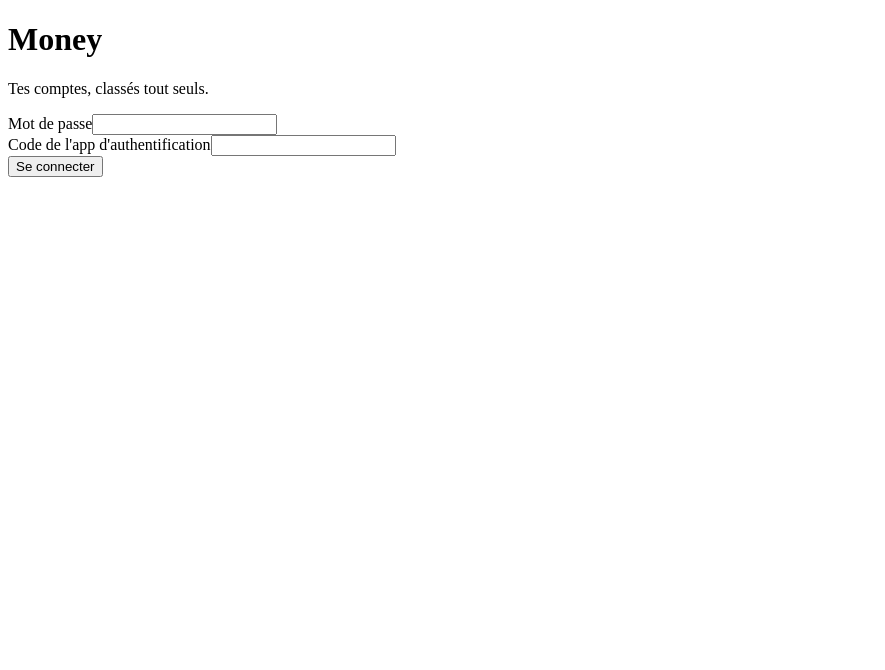
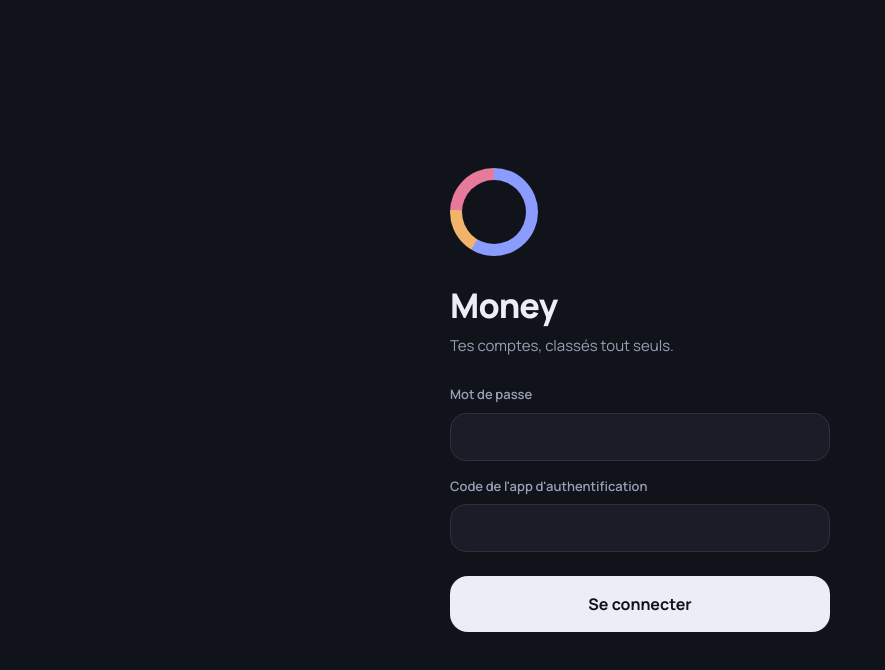
Before and after one commit to johanpoyet/money, a Next.js app: page /login in a window 1280 px wide. Shown: the top 670 px of the page, without its empty margins (0-885 px from the left). Built offline with nearby package versions, Linux system fonts and the light colour scheme.

Commit message:
feat(ui): thème Nuit, layout PWA et composants de base

```diff
--- /dev/null
+++ b/src/app/globals.css
@@ -0,0 +1,48 @@
+@import "tailwindcss";
+
+/* DA « Nuit » : tokens issus de la planche système. */
+@theme {
+  --color-bg: #11131b;
+  --color-surface: #1a1d28;
+  --color-surface-2: #232736;
+  --color-line: #2c3142;
+  --color-ink: #eceef5;
+  --color-muted: #9aa0b4;
+  --color-fixe: #8b9cff;
+  --color-courant: #f2b46b;
+  --color-plaisir: #e7799a;
+  --color-plus: #6fd3a5;
+  --color-over: #ff7a6b;
+  --color-fixe-soft: #22263a;
+  --color-courant-soft: #2d2a22;
+  --color-plaisir-soft: #2a2433;
+  --color-plus-soft: #1c2e28;
+
+  --font-sans: var(--font-manrope), system-ui, sans-serif;
+  --font-mono: var(--font-dm-mono), ui-monospace, monospace;
+
+  --radius-card: 18px;
+  --radius-block: 22px;
+}
+
+html,
+body {
+  background: var(--color-bg);
+  color: var(--color-ink);
+  color-scheme: dark;
+}
+
+body {
+  font-family: var(--font-sans);
+  -webkit-font-smoothing: antialiased;
+}
+
+.num {
+  font-family: var(--font-mono);
+  font-variant-numeric: tabular-nums;
+}
+
+:focus-visible {
+  outline: 2px solid var(--color-courant);
+  outline-offset: 2px;
+}
--- /dev/null
+++ b/src/app/layout.tsx
@@ -0,0 +1,28 @@
+import type { Metadata, Viewport } from "next";
+import { DM_Mono, Manrope } from "next/font/google";
+import "./globals.css";
+
+const manrope = Manrope({ subsets: ["latin"], variable: "--font-manrope", display: "swap" });
+const dmMono = DM_Mono({ subsets: ["latin"], weight: ["400", "500"], variable: "--font-dm-mono", display: "swap" });
+
+export const metadata: Metadata = {
+  title: "Money",
+  description: "Mes comptes, classés tout seuls.",
+  robots: { index: false, follow: false },
+  appleWebApp: { capable: true, title: "Money", statusBarStyle: "black-translucent" },
+};
+
+export const viewport: Viewport = {
+  themeColor: "#11131b",
+  viewportFit: "cover",
+  width: "device-width",
+  initialScale: 1,
+};
+
+export default function RootLayout({ children }: { children: React.ReactNode }) {
+  return (
+    <html lang="fr" className={`${manrope.variable} ${dmMono.variable}`}>
+      <body className="min-h-dvh">{children}</body>
+    </html>
+  );
+}
--- /dev/null
+++ b/src/app/manifest.ts
@@ -0,0 +1,15 @@
+import type { MetadataRoute } from "next";
+
+export default function manifest(): MetadataRoute.Manifest {
+  return {
+    name: "Money",
+    short_name: "Money",
+    description: "Mes comptes, classés tout seuls.",
+    start_url: "/",
+    display: "standalone",
+    background_color: "#11131b",
+    theme_color: "#11131b",
+    lang: "fr",
+    icons: [{ src: "/icon.svg", sizes: "any", type: "image/svg+xml" }],
+  };
+}
--- /dev/null
+++ b/src/components/nav.tsx
@@ -0,0 +1,55 @@
+"use client";
+
+import Link from "next/link";
+import { usePathname } from "next/navigation";
+
+const ITEMS = [
+  { href: "/", label: "Accueil", d: ["M3 11l9-7 9 7v9a1 1 0 0 1-1 1h-5v-6H9v6H4a1 1 0 0 1-1-1z"] },
+  { href: "/operations", label: "Opérations", d: ["M8 6h13M8 12h13M8 18h13M3 6h.01M3 12h.01M3 18h.01"] },
+  { href: "/budget", label: "Budget", d: ["M21 12A9 9 0 1 1 12 3v9z", "M15 3.5A9 9 0 0 1 20.5 9H15z"] },
+  { href: "/reglages", label: "Réglages", d: ["M4 6h10M18 6h2M4 12h4M12 12h8M4 18h12"], circles: [[16, 6], [10, 12], [18, 18]] },
+] as const;
+
+/** Barre d'onglets flottante (DA Nuit). */
+export function Nav() {
+  const path = usePathname();
+  return (
+    <nav
+      aria-label="Navigation principale"
+      className="fixed inset-x-5 z-20 mx-auto grid max-w-[440px] grid-cols-4 rounded-[26px] bg-surface p-1.5"
+      style={{ bottom: "max(22px, env(safe-area-inset-bottom))" }}
+    >
+      {ITEMS.map((it) => {
+        const active = it.href === "/" ? path === "/" : path.startsWith(it.href);
+        return (
+          <Link
+            key={it.href}
+            href={it.href}
+            aria-label={it.label}
+            aria-current={active ? "page" : undefined}
+            className={`flex h-12 items-center justify-center rounded-[20px] ${active ? "bg-ink text-bg" : "text-muted"}`}
+          >
+            <svg aria-hidden width="22" height="22" viewBox="0 0 24 24" fill="none" stroke="currentColor" strokeWidth="1.8" strokeLinecap="round" strokeLinejoin="round">
+              {it.d.map((d) => (
+                <path key={d} d={d} />
+              ))}
+              {"circles" in it && it.circles.map(([cx, cy]) => <circle key={`${cx}-${cy}`} cx={cx} cy={cy} r="2" />)}
+            </svg>
+          </Link>
+        );
+      })}
+    </nav>
+  );
+}
+
+/** Conteneur d'écran mobile : marges, place pour la barre d'onglets. */
+export function Screen({ children }: { children: React.ReactNode }) {
+  return (
+    <>
+      <main className="mx-auto flex max-w-[480px] flex-col gap-5 px-5 pb-32 pt-7" style={{ paddingTop: "max(28px, env(safe-area-inset-top))" }}>
+        {children}
+      </main>
+      <Nav />
+    </>
+  );
+}
--- /dev/null
+++ b/src/components/ui.tsx
@@ -0,0 +1,94 @@
+import { GROUP_LABEL, dayLabel, signed } from "@/lib/format";
+
+type GroupKey = "fixe" | "courant" | "plaisir" | "hors";
+
+const GROUP_STYLE: Record<GroupKey, { fg: string; bg: string }> = {
+  fixe: { fg: "text-fixe", bg: "bg-fixe-soft" },
+  courant: { fg: "text-courant", bg: "bg-courant-soft" },
+  plaisir: { fg: "text-plaisir", bg: "bg-plaisir-soft" },
+  hors: { fg: "text-plus", bg: "bg-plus-soft" },
+};
+
+/** Anneau de répartition fixes / courant / plaisirs. */
+export function Ring({ fixe, courant, plaisir, total }: { fixe: number; courant: number; plaisir: number; total: number }) {
+  const safe = total || 1;
+  const a = (fixe / safe) * 100;
+  const b = a + (courant / safe) * 100;
+  const bg = total
+    ? `conic-gradient(var(--color-fixe) 0 ${a}%, var(--color-courant) ${a}% ${b}%, var(--color-plaisir) ${b}% 100%)`
+    : "var(--color-line)";
+  return (
+    <div className="flex size-[132px] shrink-0 items-center justify-center rounded-full" style={{ background: bg }}>
+      <div className="flex size-[100px] flex-col items-center justify-center gap-0.5 rounded-full bg-surface">
+        <span className="text-[11px] text-muted">Dépensé</span>
+        <span className="num text-[17px]">{Math.round(total).toLocaleString("fr-FR")} €</span>
+      </div>
+    </div>
+  );
+}
+
+export function Gauge({ spent, budget, group }: { spent: number; budget: number; group: GroupKey }) {
+  const over = spent > budget;
+  const pct = Math.min(100, (spent / (budget || 1)) * 100);
+  const color = over ? "bg-over" : { fixe: "bg-fixe", courant: "bg-courant", plaisir: "bg-plaisir", hors: "bg-plus" }[group];
+  return (
+    <div className="h-1.5 rounded-full bg-line">
+      <div className={`h-1.5 rounded-full ${color}`} style={{ width: `${pct}%` }} />
+    </div>
+  );
+}
+
+export function CategoryBadge({ name, group }: { name: string | null; group: GroupKey | null }) {
+  if (!name || !group) {
+    return (
+      <span className="flex size-10 shrink-0 items-center justify-center rounded-xl border border-dashed border-[#4a5068] text-sm font-extrabold text-muted">
+        ?
+      </span>
+    );
+  }
+  const s = GROUP_STYLE[group];
+  return (
+    <span className={`flex size-10 shrink-0 items-center justify-center rounded-xl text-sm font-extrabold ${s.bg} ${s.fg}`}>
+      {name.slice(0, 2) === "Co" ? "Co" : name[0]}
+    </span>
+  );
+}
+
+export function TxRow(t: {
+  label: string;
+  amount: string | number;
+  date: string;
+  categoryName: string | null;
+  group: GroupKey | null;
+  status?: string;
+  showDate?: boolean;
+}) {
+  const amount = Number(t.amount);
+  return (
+    <div className="flex items-center gap-3">
+      <CategoryBadge name={t.categoryName} group={t.group} />
+      <div className="flex min-w-0 grow flex-col">
+        <span className="truncate text-sm font-semibold">{t.label}</span>
+        <span className={`text-xs ${t.categoryName ? "text-muted" : "text-courant"}`}>
+          {t.categoryName ?? "À classer"}
+          {t.showDate !== false ? ` · ${dayLabel(t.date)}` : ""}
+          {t.status === "PDNG" ? " · en cours" : ""}
+        </span>
+      </div>
+      <span className={`num text-sm ${amount > 0 ? "text-plus" : ""}`}>{signed(amount)}</span>
+    </div>
+  );
+}
+
+export function Legend({ group, value }: { group: "fixe" | "courant" | "plaisir"; value: string }) {
+  const dot = { fixe: "bg-fixe", courant: "bg-courant", plaisir: "bg-plaisir" }[group];
+  return (
+    <div className="flex items-center justify-between gap-2">
+      <span className="flex items-center gap-2 text-[13px]">
+        <span className={`size-2 rounded-full ${dot}`} />
+        {GROUP_LABEL[group]}
+      </span>
+      <span className="num text-sm">{value}</span>
+    </div>
+  );
+}
--- /dev/null
+++ b/src/lib/format.ts
@@ -0,0 +1,23 @@
+const eur0 = new Intl.NumberFormat("fr-FR", { maximumFractionDigits: 0 });
+const eur2 = new Intl.NumberFormat("fr-FR", { minimumFractionDigits: 2, maximumFractionDigits: 2 });
+
+/** 1 282 € */
+export const euros = (n: number) => `${eur0.format(Math.round(n))} €`;
+/** 1 282,11 € */
+export const eurosCents = (n: number) => `${eur2.format(n)} €`;
+/** −52,00 / +339,29 (sans symbole, pour les listes) */
+export const signed = (n: number) => `${n < 0 ? "−" : "+"}${eur2.format(Math.abs(n))}`;
+
+export function dayLabel(iso: string) {
+  return new Date(`${iso}T12:00:00`).toLocaleDateString("fr-FR", { weekday: "short", day: "numeric" });
+}
+
+export function dayHeader(iso: string) {
+  return new Date(`${iso}T12:00:00`).toLocaleDateString("fr-FR", { weekday: "long", day: "numeric", month: "long" });
+}
+
+export function monthLabel(month: string) {
+  return new Date(`${month}-15T12:00:00`).toLocaleDateString("fr-FR", { month: "long", year: "numeric" });
+}
+
+export const GROUP_LABEL = { fixe: "Fixes", courant: "Courant", plaisir: "Plaisirs", hors: "Hors budget" } as const;
```
Also changed, not shown: public/icon.svg (added).
